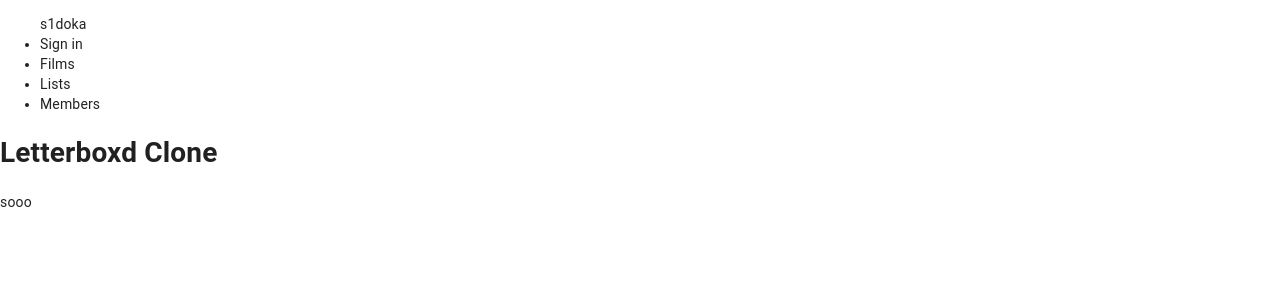
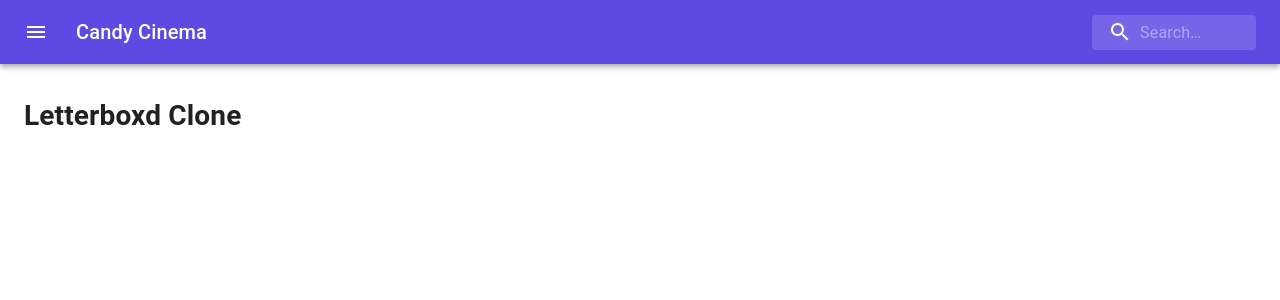
Before and after one commit to s1doka/nextjs-playground, a Next.js app: page / in a window 1280 px wide. Shown: the top 300 px of the page. Built offline with nearby package versions, Linux system fonts and the light colour scheme.

Commit message:
refactor: header component

```diff
--- a/src/components/Header/index.tsx
+++ b/src/components/Header/index.tsx
@@ -1,24 +1,48 @@
-interface HeaderProps {
-	username: string;
+import React from 'react';
+import AppBar from '@material-ui/core/AppBar';
+import Toolbar from '@material-ui/core/Toolbar';
+import IconButton from '@material-ui/core/IconButton';
+import Typography from '@material-ui/core/Typography';
+import InputBase from '@material-ui/core/InputBase';
+import MenuIcon from '@material-ui/icons/Menu';
+import SearchIcon from '@material-ui/icons/Search';
+import {useStyles} from "./styles";
+
+const Header = () => {
+	const classes = useStyles();
+
+	return (
+		<div className={classes.root}>
+			<AppBar position="static">
+				<Toolbar>
+					<IconButton
+						edge="start"
+						className={classes.menuButton}
+						color="inherit"
+						aria-label="open drawer"
+					>
+						<MenuIcon />
+					</IconButton>
+					<Typography className={classes.title} variant="h6" noWrap>
+						Candy Cinema
+					</Typography>
+					<div className={classes.search}>
+						<div className={classes.searchIcon}>
+							<SearchIcon />
+						</div>
+						<InputBase
+							placeholder="Search…"
+							classes={{
+								root: classes.inputRoot,
+								input: classes.inputInput,
+							}}
+							inputProps={{ 'aria-label': 'search' }}
+						/>
+					</div>
+				</Toolbar>
+			</AppBar>
+		</div>
+	);
 }
 
-function Header({username}: HeaderProps) {
-	return <header>
-		<ul>
-			{username}
-			<li>
-				Sign in
-			</li>
-			<li>
-				Films
-			</li>
-			<li>
-				Lists
-			</li>
-			<li>
-				Members
-			</li>
-		</ul>
-	</header>;
-}
-export default Header;
+export default Header
--- /dev/null
+++ b/src/components/Header/styles.ts
@@ -0,0 +1,57 @@
+import {makeStyles, fade} from "@material-ui/core/styles";
+
+export const useStyles = makeStyles((theme) => ({
+	root: {
+		flexGrow: 1,
+		marginBottom: theme.spacing(4)
+	},
+	menuButton: {
+		marginRight: theme.spacing(2),
+	},
+	title: {
+		flexGrow: 1,
+		display: 'none',
+		[theme.breakpoints.up('sm')]: {
+			display: 'block',
+		},
+	},
+	search: {
+		position: 'relative',
+		borderRadius: theme.shape.borderRadius,
+		backgroundColor: fade(theme.palette.common.white, 0.15),
+		'&:hover': {
+			backgroundColor: fade(theme.palette.common.white, 0.25),
+		},
+		marginLeft: 0,
+		width: '100%',
+		[theme.breakpoints.up('sm')]: {
+			marginLeft: theme.spacing(1),
+			width: 'auto',
+		},
+	},
+	searchIcon: {
+		padding: theme.spacing(0, 2),
+		height: '100%',
+		position: 'absolute',
+		pointerEvents: 'none',
+		display: 'flex',
+		alignItems: 'center',
+		justifyContent: 'center',
+	},
+	inputRoot: {
+		color: 'inherit',
+	},
+	inputInput: {
+		padding: theme.spacing(1, 1, 1, 0),
+		// vertical padding + font size from searchIcon
+		paddingLeft: `calc(1em + ${theme.spacing(4)}px)`,
+		transition: theme.transitions.create('width'),
+		width: '100%',
+		[theme.breakpoints.up('sm')]: {
+			width: '12ch',
+			'&:focus': {
+				width: '20ch',
+			},
+		},
+	},
+}));
--- a/src/layout/NoAuthLayout.tsx
+++ b/src/layout/NoAuthLayout.tsx
@@ -1,16 +1,12 @@
 import Header from "../components/Header";
+import Container from "@material-ui/core/Container";
 
 function NoAuthLayout({children}) {
 	return <>
-		<Header username="s1doka" />
-		<main>
+		<Header />
+		<Container component='main'>
 			{children}
-		</main>
-		<footer>
-			<p>
-				sooo
-			</p>
-		</footer>
+		</Container>
 	</>;
 }
 
--- a/src/theme/index.ts
+++ b/src/theme/index.ts
@@ -4,13 +4,10 @@
 const theme = createMuiTheme({
 	palette: {
 		primary: {
-			main: "#556cd6",
+			main: "#5E4AE3",
 		},
 		secondary: {
-			main: "#19857b",
-		},
-		error: {
-			main: red.A400,
+			main: "#947BD3",
 		},
 		background: {
 			default: "#fff",
```
